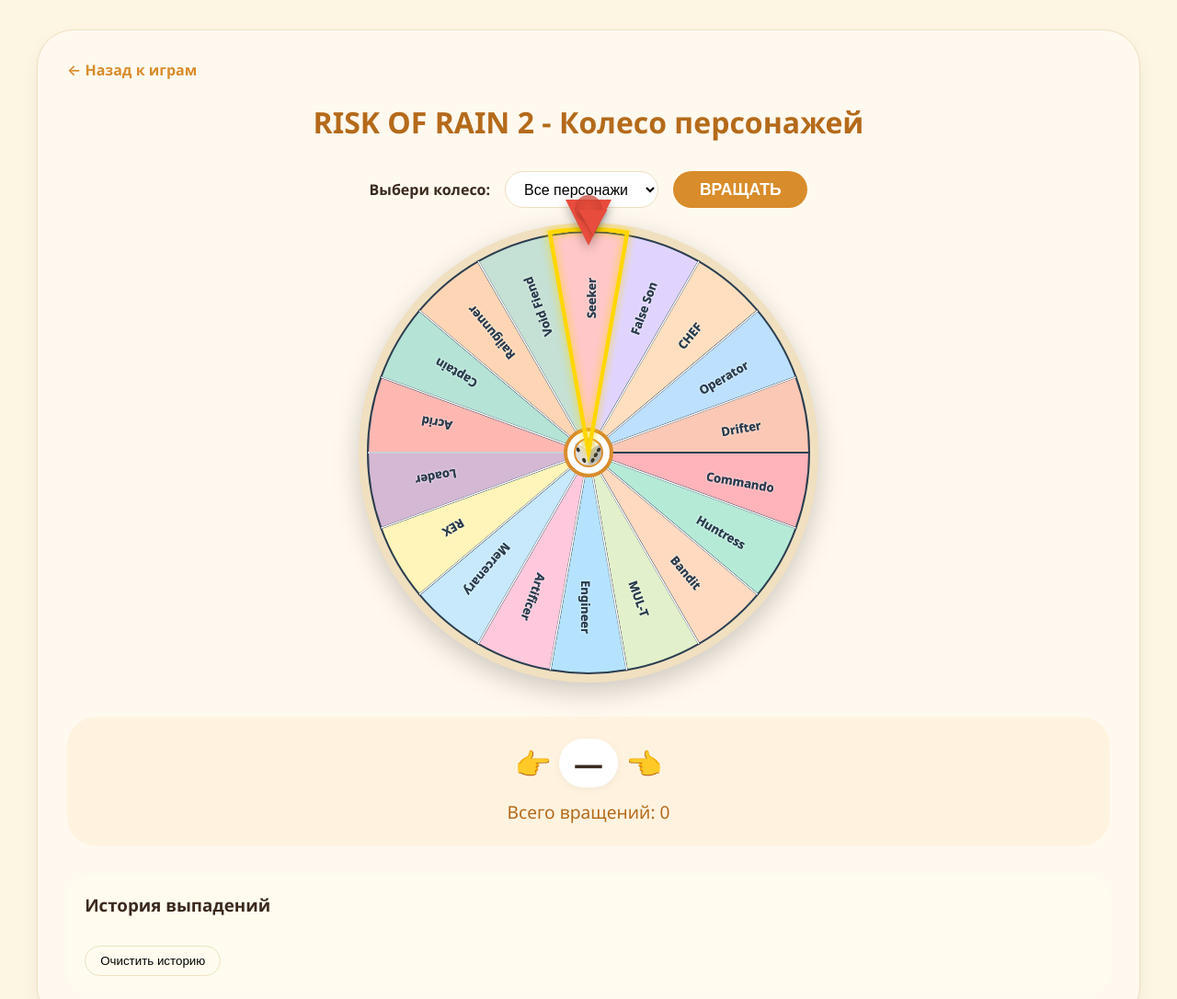
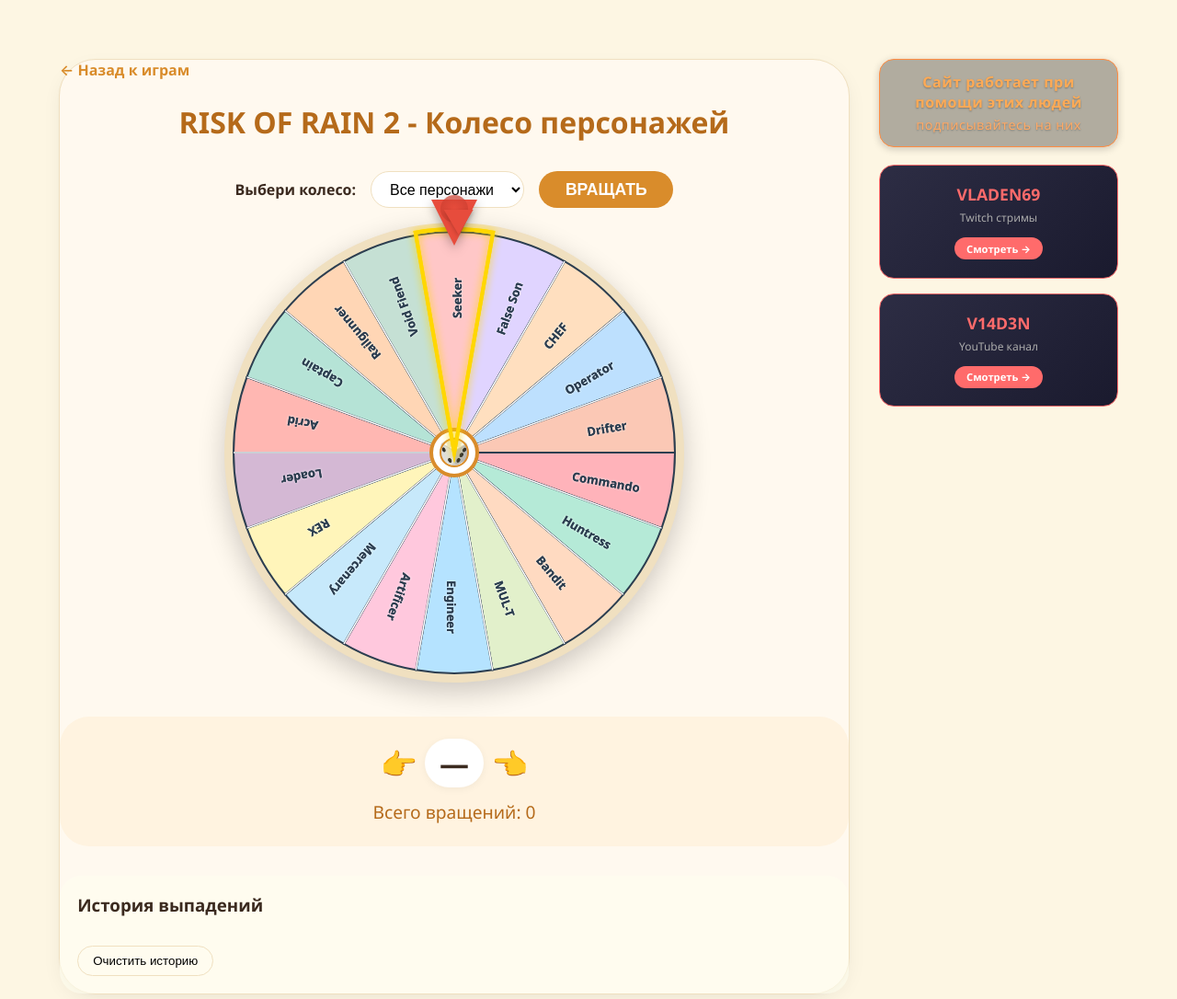
Before and after one commit to HieGu/-, a website: page game/wheel/ror2.html in a window 1280 px wide. Shown: the top 1086 px of the page at 92% size. Drawn offline with Linux system fonts and the light colour scheme.

Commit message:
Add files via upload

```diff
--- a/game/wheel/ror2.html
+++ b/game/wheel/ror2.html
@@ -10,11 +10,161 @@
     <link rel="icon" type="image/png" sizes="32x32" href="../../icon/favicon-32x32.png">
     <link rel="icon" type="image/png" sizes="16x16" href="../../icon/favicon-16x16.png">
     <link rel="manifest" href="../../icon/site.webmanifest">
+
     <link rel="stylesheet" href="../../css/style.css">
+    <style>
+        .main-layout {
+            display: flex;
+            justify-content: center;
+            gap: 2rem;
+            max-width: 1400px;
+            margin: 0 auto;
+            padding: 2rem;
+        }
+
+        .main-content {
+            flex: 1;
+            max-width: 900px;
+        }
+
+        .right-sidebar {
+            width: 260px;
+            flex-shrink: 0;
+        }
+        .ads-header {
+    text-align: center;
+    margin-bottom: 1.2rem;
+    padding: 0.8rem;
+    background: rgba(0, 0, 0, 0.3);
+    border-radius: 1rem;
+    border: 1px solid #ff8c42;
+    box-shadow: 0 2px 8px rgba(0, 0, 0, 0.2);
+}
+
+.ads-header p {
+    color: #ff8c42;
+    font-size: 0.95rem;
+    margin: 0;
+    line-height: 1.4;
+    letter-spacing: 0.5px;
+    text-shadow: 0 1px 2px rgba(0, 0, 0, 0.3);
+}
+
+.ads-header p:first-child {
+    font-weight: bold;
+    color: #ffaa55;
+    font-size: 1rem;
+    margin-bottom: 0.2rem;
+}
+
+.ads-header p:last-child {
+    color: #ffaa66;
+    font-size: 0.9rem;
+}
+        .ads-container {
+            position: sticky;
+            top: 2rem;
+            display: flex;
+            flex-direction: column;
+            gap: 1rem;
+        }
+
+        .ad-fixed {
+            background: linear-gradient(135deg, #2d2d44 0%, #1a1a2e 100%);
+            border: 1px solid #ff6b6b;
+            border-radius: 1rem;
+            overflow: hidden;
+            transition: all 0.3s ease;
+        }
+
+        .ad-fixed:hover {
+            transform: translateY(-4px);
+            border-color: #ff9999;
+            box-shadow: 0 10px 20px rgba(0,0,0,0.2);
+        }
+
+        .ad-link {
+            text-decoration: none;
+            color: inherit;
+            display: block;
+            padding: 1.2rem;
+        }
+
+        .ad-content {
+            text-align: center;
+        }
+
+        .ad-text h4 {
+            color: #ff6b6b;
+            margin-bottom: 0.3rem;
+            font-size: 1.1rem;
+        }
+
+        .ad-text p {
+            color: #aaa;
+            font-size: 0.75rem;
+            margin-bottom: 0.8rem;
+        }
+
+        .ad-button {
+            display: inline-block;
+            background: #ff6b6b;
+            color: white;
+            padding: 0.3rem 0.8rem;
+            border-radius: 2rem;
+            font-size: 0.7rem;
+            font-weight: bold;
+            transition: background 0.2s;
+        }
+
+        .ad-link:hover .ad-button {
+            background: #ff5252;
+        }
+
+        .game-container {
+            max-width: 100%;
+            padding: 0;
+        }
+
+        @media (max-width: 1000px) {
+            .main-layout {
+                flex-direction: column;
+                align-items: center;
+            }
+
+            .right-sidebar {
+                width: 100%;
+                max-width: 500px;
+            }
+
+            .ads-container {
+                position: static;
+                flex-direction: row;
+            }
+
+            .ad-fixed {
+                flex: 1;
+            }
+        }
+
+        @media (max-width: 700px) {
+            .main-layout {
+                padding: 1rem;
+            }
+
+            .ads-container {
+                flex-direction: column;
+            }
+        }
+    </style>
 </head>
 <body>
+    <div class="main-layout">
+        <!-- Основной контент -->
+        <main class="main-content">
             <div class="game-container">
                 <a href="../../index.html" class="back-btn">← Назад к играм</a>
+
                 <h1>RISK OF RAIN 2 - Колесо персонажей</h1>
 
                 <div class="wheel-selector">
@@ -43,6 +193,40 @@
                     <button id="clearHistoryBtn">Очистить историю</button>
                 </div>
             </div>
+        </main>
+
+        <!-- Правая фиксированная панель с рекламой -->
+        <aside class="right-sidebar">
+            <div class="ads-header">
+                <p>Сайт работает при помощи этих людей</p>
+                <p>подписывайтесь на них</p>
+            </div>
+            <div class="ads-container">
+                <div class="ad-fixed">
+                    <a href="https://www.twitch.tv/vladen69" target="_blank" class="ad-link">
+                        <div class="ad-content">
+                            <div class="ad-text">
+                                <h4>VLADEN69</h4>
+                                <p>Twitch стримы</p>
+                                <span class="ad-button">Смотреть →</span>
+                            </div>
+                        </div>
+                    </a>
+                </div>
+                <div class="ad-fixed">
+                    <a href="https://www.youtube.com/@v14d3n" target="_blank" class="ad-link">
+                        <div class="ad-content">
+                            <div class="ad-text">
+                                <h4>V14D3N</h4>
+                                <p>YouTube канал</p>
+                                <span class="ad-button">Смотреть →</span>
+                            </div>
+                        </div>
+                    </a>
+                </div>
+            </div>
+        </aside>
+    </div>
 
     <script src="../../js/wheel.js"></script>
     <script>
```
Lines whose indentation alone changed are shown as unchanged.
